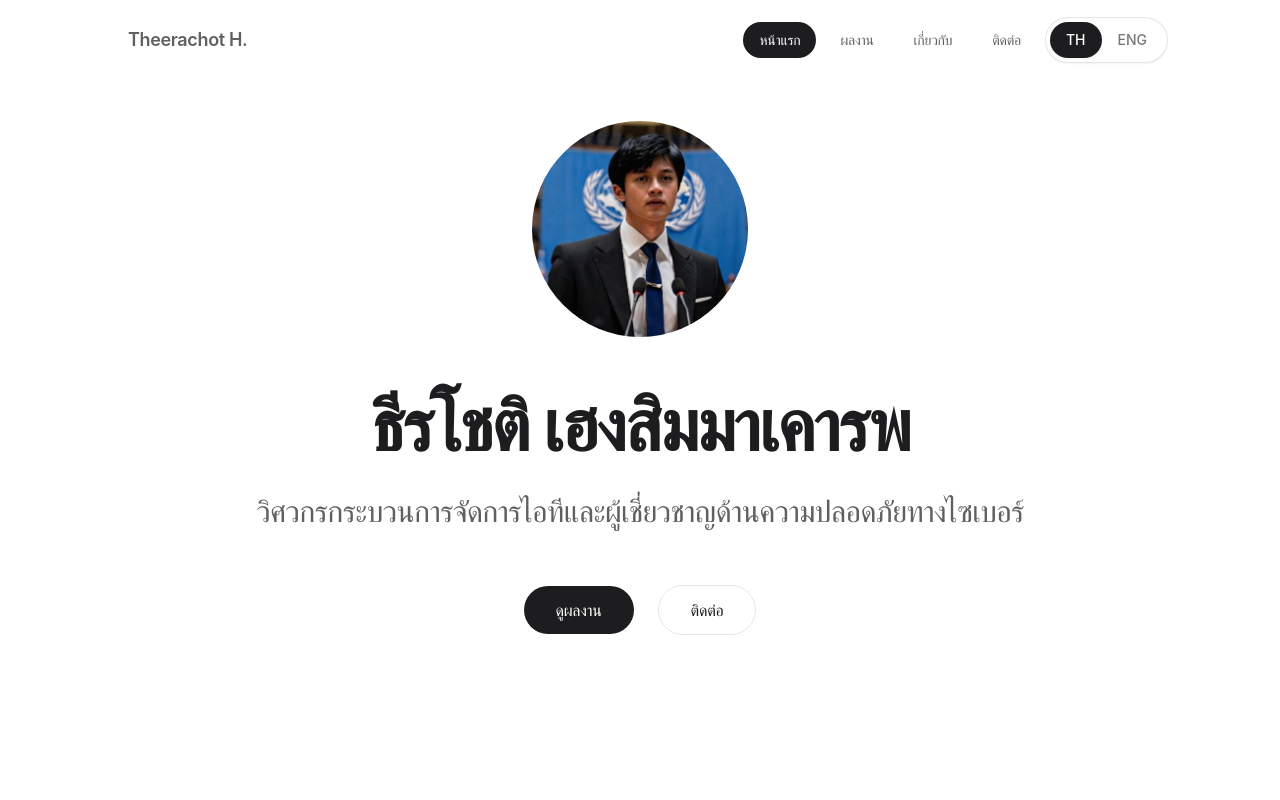
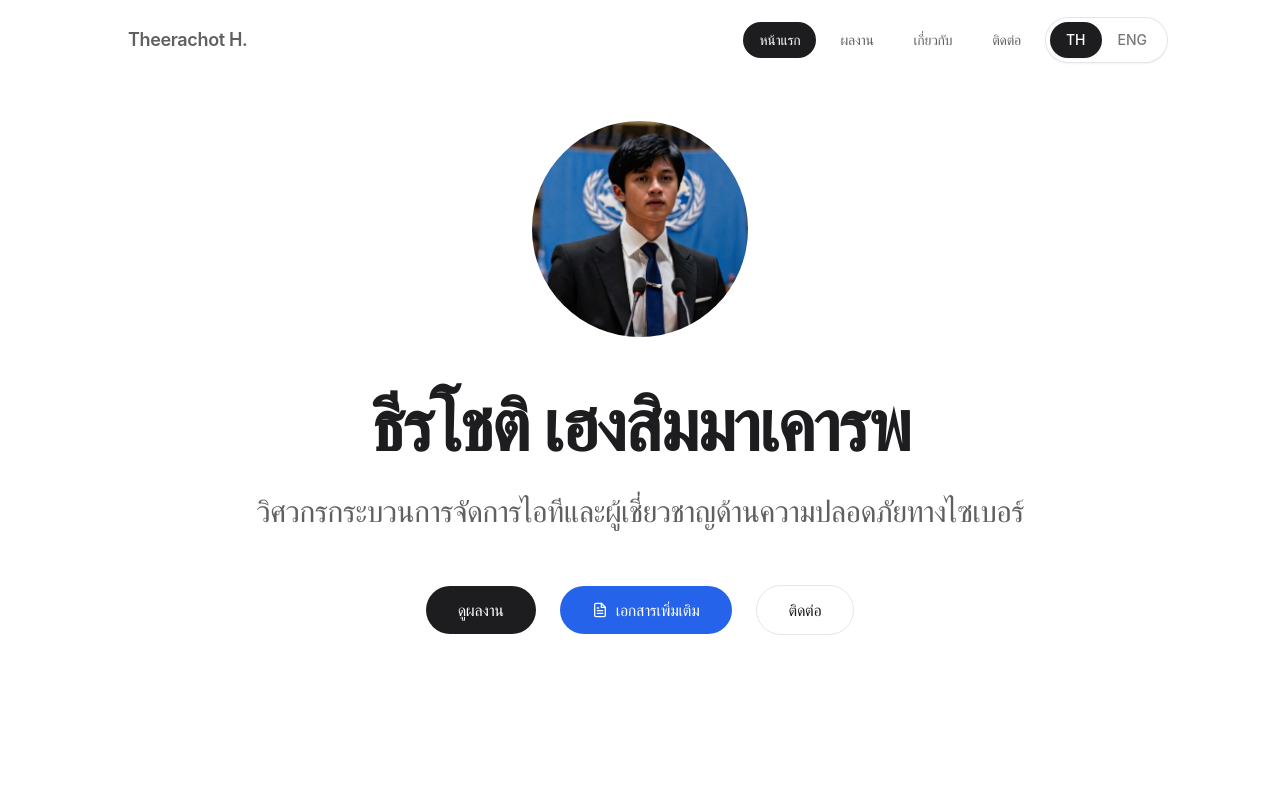
Before and after one commit to armkong33120/Resume_CV_F, a Next.js app: page / in a window 1280 px wide. Shown: the top 800 px of the page. Built offline with nearby package versions, Linux system fonts and the light colour scheme.

Commit message:
feat: enhance UI with navigation fixes, documents button, and updated contact text

```diff
--- a/components/Hero.tsx
+++ b/components/Hero.tsx
@@ -48,6 +48,21 @@ export default function Hero({ profile }: HeroProps) {
             {t.home.viewWork}
           </Link>
           <Link
+            href="https://drive.google.com/drive/folders/1DmaOziAzjVuBmNX7lF1PcdTYcUKPQ93I?usp=drive_link"
+            target="_blank"
+            rel="noopener noreferrer"
+            className="w-full sm:w-auto px-6 xs:px-8 py-2.5 xs:py-3 bg-blue-600 text-white rounded-full font-medium tracking-tight hover:bg-blue-700 transition-colors focus:outline-none focus:ring-2 focus:ring-blue-600 focus:ring-offset-2 text-sm xs:text-base flex items-center justify-center gap-2"
+          >
+            <svg xmlns="http://www.w3.org/2000/svg" width="16" height="16" viewBox="0 0 24 24" fill="none" stroke="currentColor" strokeWidth="2" strokeLinecap="round" strokeLinejoin="round">
+              <path d="M14 2H6a2 2 0 0 0-2 2v16a2 2 0 0 0 2 2h12a2 2 0 0 0 2-2V8z"></path>
+              <polyline points="14 2 14 8 20 8"></polyline>
+              <line x1="16" y1="13" x2="8" y2="13"></line>
+              <line x1="16" y1="17" x2="8" y2="17"></line>
+              <polyline points="10 9 9 9 8 9"></polyline>
+            </svg>
+            {t.home.documents}
+          </Link>
+          <Link
             href="/contact"
             className="w-full sm:w-auto px-6 xs:px-8 py-2.5 xs:py-3 border border-border rounded-full font-medium tracking-tight hover:bg-foreground/5 transition-colors focus:outline-none focus:ring-2 focus:ring-foreground focus:ring-offset-2 text-sm xs:text-base"
           >
--- a/components/Nav.tsx
+++ b/components/Nav.tsx
@@ -31,9 +31,9 @@ export default function Nav() {
 
   return (
     <nav
-      className={`fixed top-0 left-0 right-0 z-50 transition-all duration-300 safe-top ${isScrolled
-        ? 'bg-glass/80 backdrop-blur-xl border-b border-border'
-        : 'bg-transparent'
+      className={`fixed top-0 left-0 right-0 z-50 transition-all duration-300 safe-top ${isScrolled || pathname !== '/'
+          ? 'bg-background/80 backdrop-blur-md border-b border-border shadow-sm'
+          : 'bg-transparent'
         }`}
       style={{
         paddingTop: 'var(--safe-area-inset-top)',
--- a/lib/translations.ts
+++ b/lib/translations.ts
@@ -11,6 +11,7 @@ export const translations = {
     home: {
       viewWork: 'ดูผลงาน',
       getInTouch: 'ติดต่อ',
+      documents: 'เอกสารเพิ่มเติม',
       featuredWork: 'ผลงานเด่น',
       featuredDescription: 'คอลเลกชันของโปรเจกต์ที่ครอบคลุมการออกแบบ วิศวกรรม และการพัฒนาผลิตภัณฑ์',
       viewAllProjects: 'ดูผลงานทั้งหมด',
@@ -38,7 +39,7 @@ export const translations = {
     },
     contact: {
       title: 'ติดต่อ',
-      description: 'มีโปรเจกต์ที่น่าสนใจหรือต้องการปรึกษา? ยินดีติดต่อรับฟัง',
+      description: 'ยินดีเข้ารับการคัดเลือกและสามารถเริ่มงานได้ทันทีหลังทราบผลสัมภาษณ์',
       line: 'LINE',
       phone: 'เบอร์โทรศัพท์',
       email: 'อีเมล',
@@ -72,6 +73,7 @@ export const translations = {
     home: {
       viewWork: 'View Work',
       getInTouch: 'Get in Touch',
+      documents: 'Documents',
       featuredWork: 'Featured Work',
       featuredDescription: 'A selection of projects that showcase design thinking and technical execution',
       viewAllProjects: 'View All Projects',
@@ -99,7 +101,7 @@ export const translations = {
     },
     contact: {
       title: 'Contact',
-      description: 'Have a project in mind or just want to chat? I\'d love to hear from you',
+      description: 'Open to opportunities and available to start immediately upon successful interview',
       line: 'LINE',
       phone: 'Phone',
       email: 'Email',
```
